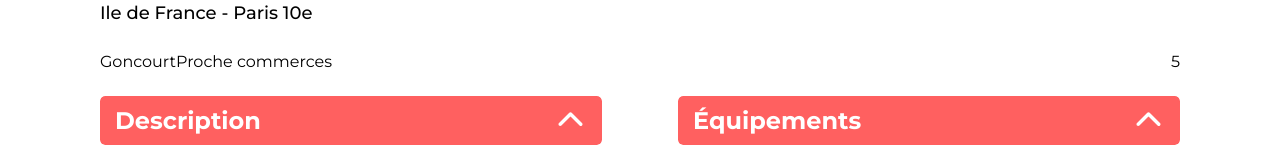
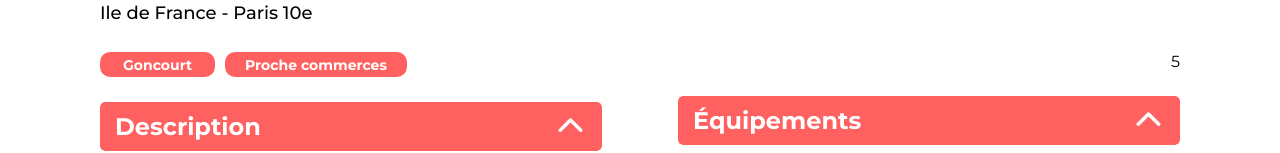
Before and after one commit to Dave25440/OpenClassrooms-P5-Kasa, a React (Create React App) app: page /logement/0979876d in a window 1280 px wide. Shown: the part 656-809 px from the top of the page. Built offline with nearby package versions, Linux system fonts and the light colour scheme.

Commit message:
Add list with map method to tags element of Details component to create new element for each tag, add them detailsgrid__tag className and set style in Details stylesheet

```diff
--- a/src/components/Details/Details.module.scss
+++ b/src/components/Details/Details.module.scss
@@ -57,6 +57,17 @@
     &__tags {
         display: flex;
         gap: 10px;
+        list-style: none;
+        padding: 0;
+    }
+
+    &__tag {
+        text-align: center;
+        background-color: $color-primary;
+        min-width: 75px;
+        border-radius: 10px;
+        padding: 3.5px 20px;
+        @include text-format($color-secondary, 14px, 700);
     }
 
     &__rating {
--- a/src/components/Details/index.jsx
+++ b/src/components/Details/index.jsx
@@ -28,7 +28,13 @@ const Details = ({
                 />
             </figure>
             <ul className={styles.detailsgrid__list}>
-                <li className={styles.detailsgrid__tags}>{tags}</li>
+                <li>
+                    <ul className={styles.detailsgrid__tags}>
+                        {tags.map((tag) => (
+                            <li className={styles.detailsgrid__tag}>{tag}</li>
+                        ))}
+                    </ul>
+                </li>
                 <Collapse title="Description" content={description} />
             </ul>
             <ul className={styles.detailsgrid__list}>
```
